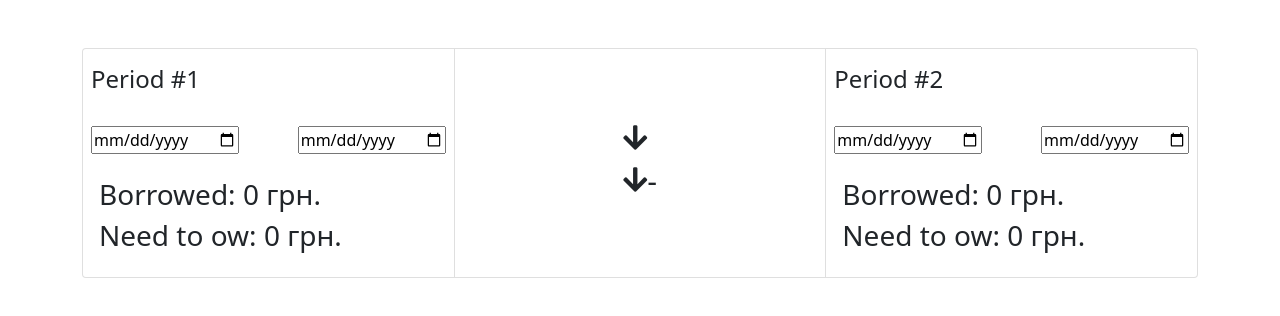
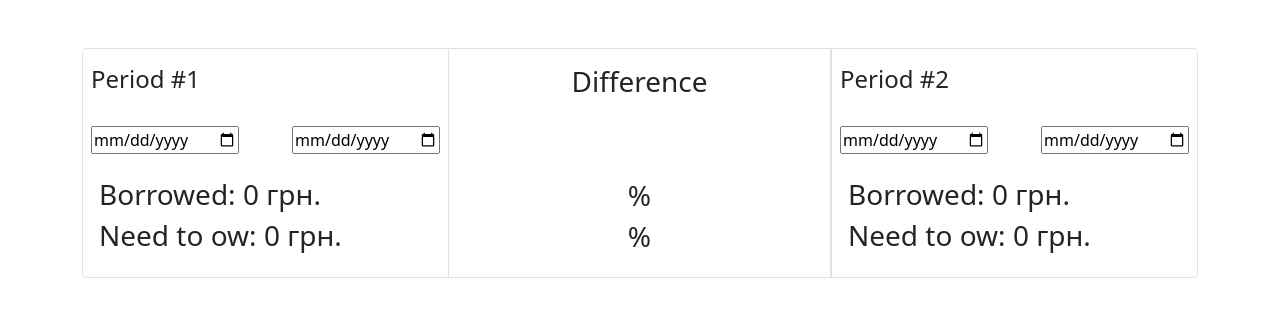
Before and after one commit to StasTikh/js13-homework9, a Vue app: page index.html in a window 1280 px wide. Built offline with nearby package versions, Linux system fonts and the light colour scheme; no server answers.

Commit message:
new version

```diff
--- a/index.html
+++ b/index.html
@@ -15,7 +15,7 @@
     <div class="container mt-5" id="app">
 
         <div class="card-group" >
-            <div class="card">
+            <div class="card border border-1">
                 <div class="d-flex justify-content-between mt-2 p-2">
                     <h4>{{title1}}</h4>
                 </div>
@@ -28,13 +28,14 @@
                     <h3>Need to ow: <span v-if="borrowedSuma1">{{owedSuma1}} грн.</span><span v-else>0 грн.</span></h3>
                 </div>
             </div>
-            <div class="card position-relative">
-                <div class="position-absolute top-50 start-50 translate-middle">
-                    <h3><span v-if="percentOne > percentTwo"><i class="fas fa-arrow-up">+</i></span><span v-else><i class="fas fa-arrow-down"></i></span>{{percentOne}}</h3>
-                    <h3><span v-if="percentOne < percentTwo"><i class="fas fa-arrow-up">+</i></span><span v-else><i class="fas fa-arrow-down">-</i></span>{{percentTwo}}</h3>
+            <div class="card p-2">
+                <div class="mt-2 mb-4 mx-auto"><h3>Difference</h3></div>
+                <div class="mt-5 mx-auto">
+                    <h3><span>{{percentOne}}</span>%</h3>
+                    <h3><span v-if="percentOne">{{percentTwo}}</span>%</h3>
                 </div>
             </div>
-            <div class="card">
+            <div class="card border border-1">
                 <div class="d-flex justify-content-between mt-2 p-2">
                     <h4>{{title2}}</h4>
                 </div>
```
